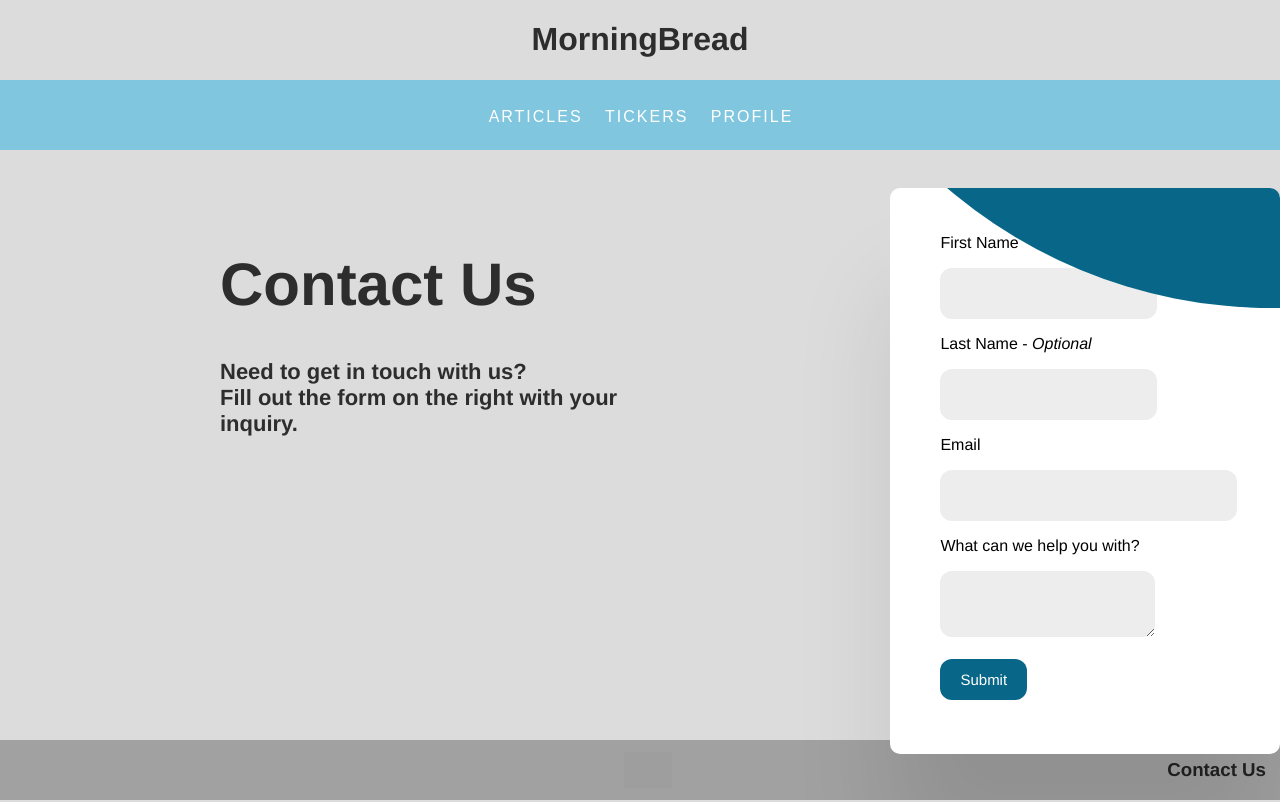
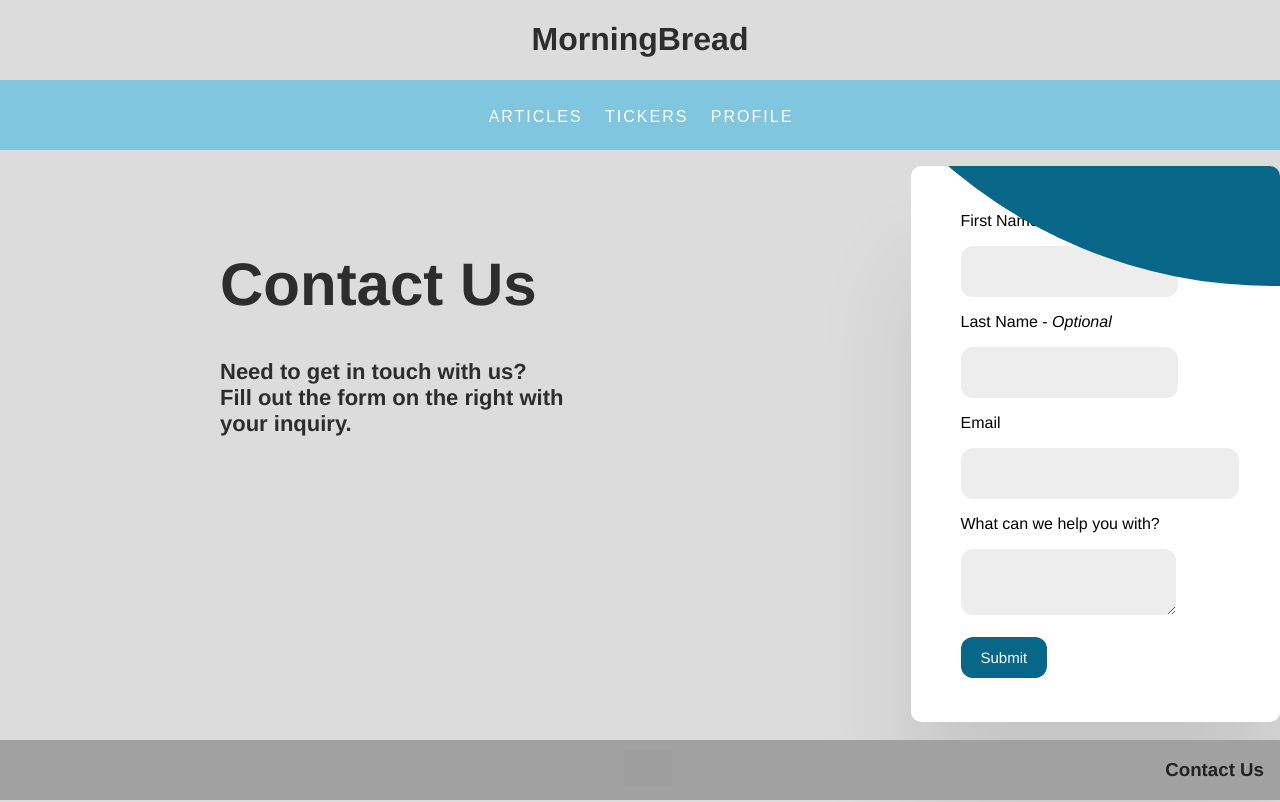
Before and after one commit to maxbshaw17/MorningBread, a plain HTML site: page website/contact.html in a window 1280 px wide. Drawn offline with Linux system fonts and the light colour scheme; grey boxes are pictures that could not be loaded.

Commit message:
Fixed footer and working on automatic content for different screen resolutions

```diff
--- a/website/contact.html
+++ b/website/contact.html
@@ -43,6 +43,6 @@
         <a href = 'https://github.com/maxbshaw17/MorningBread' target = '_blank'>
             <img src = 'https://cdn-icons-png.flaticon.com/512/25/25231.png'
             height = "36"></a>
+        <h3><a href = 'contact.html' class = 'active'>Contact Us</a></h3>
     </footer>
-    <h3><a href = 'contact.html' class = 'active'>Contact Us</a></h3>
 </html>
--- a/website/style.css
+++ b/website/style.css
@@ -22,7 +22,6 @@ header {
   margin-bottom: 30px;
 }
 
-
 .navigation_profile {
   box-sizing: border-box;
   background-color: #80c6df;
@@ -41,7 +40,8 @@ header {
   width: 25%;
   align-items: center;
   margin: 0 auto;
-  padding: 170px 30px 54px;
+  padding: 170px 30px;
+  padding-bottom: 3vh;
   border-radius: 24px;
   text-align: center;
   box-shadow: 0 100px 100px
@@ -84,12 +84,13 @@ header {
 .card > h2 {
   font-size: 22px;
   font-weight: 400;
-  margin: 0 0 38px;
+  margin: 0 0 3vh;
   color: rgb(0 0 0 / 48%)
 }
 
 .form {
-  margin: 0 0 44px;
+  margin: 0 auto;
+  padding-bottom: 12px;
   display: grid;
   gap: 12px;
 }
@@ -143,11 +144,13 @@ header {
 .contact_card {
   overflow: hidden;
   position: relative;
-  margin-left: 20%;
-  margin-top: 3%;
+  margin: 0 auto;
+  margin-left: 40vh;
+  margin-top: 2vh;
+  margin-bottom: 10vh;
   z-index: 3;
   width: 25%;
-  padding: 30px 50px 54px;
+  padding: 30px 50px 44px;
   border-radius: 10px;
   text-align: left;
   box-shadow: 0 100px 100px
@@ -264,14 +267,14 @@ footer {
   bottom: 0;
   left: 0;
   width: 100%;
-  padding: 12px 8px 10px;
-  height: 38px;
+  padding: 10px 8px;
+  z-index: 9999;
 }
 
-h3 {
+footer > h3 {
   right: 0;
   bottom: 0;
-  padding: 0px 14px;
+  padding: 0px 32px;
   position: absolute;
 }
 
```
Also changed, not shown: website/main.html (+1 -1 lines), website/profile.html (+3 -2 lines).
